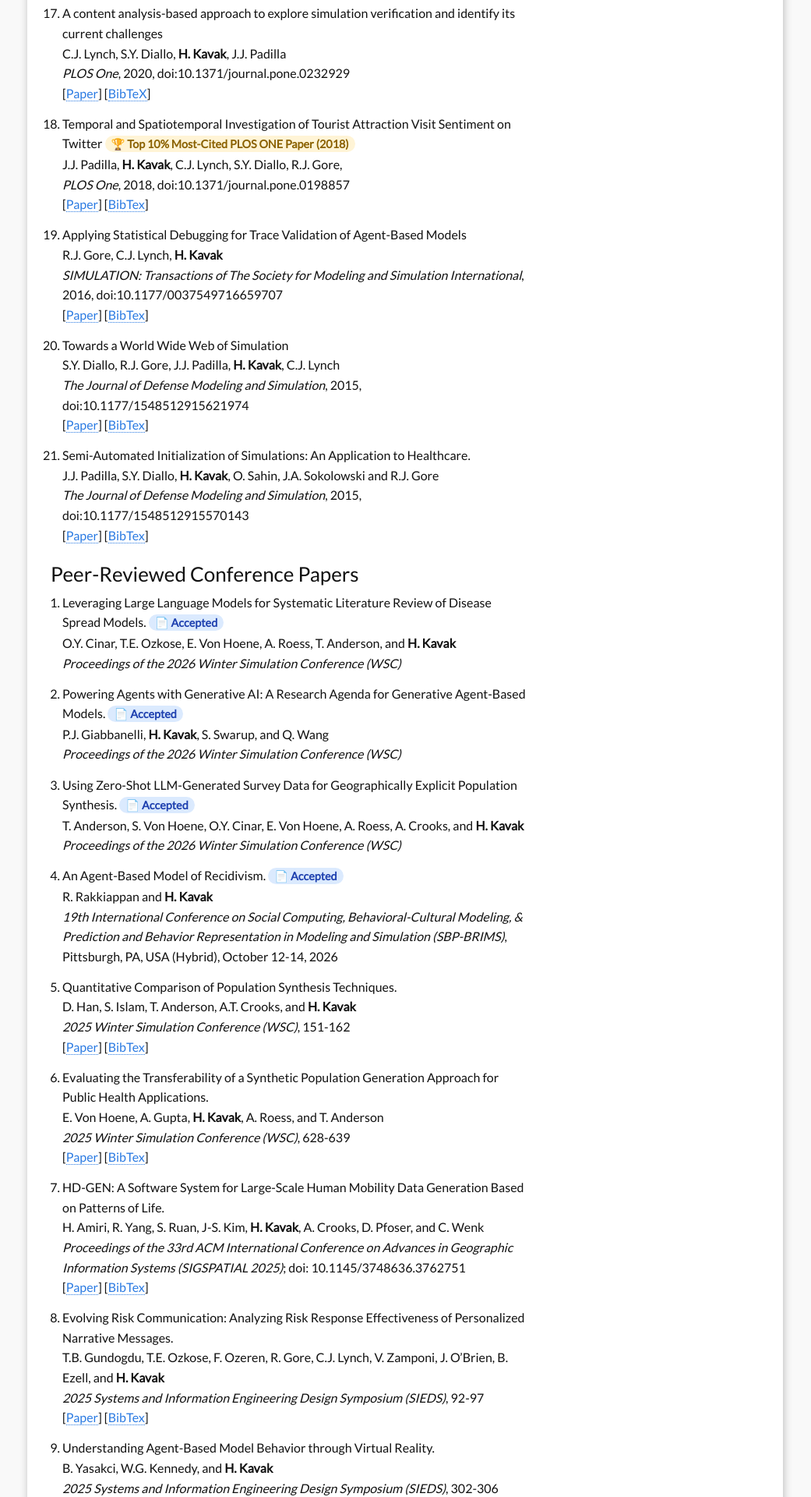
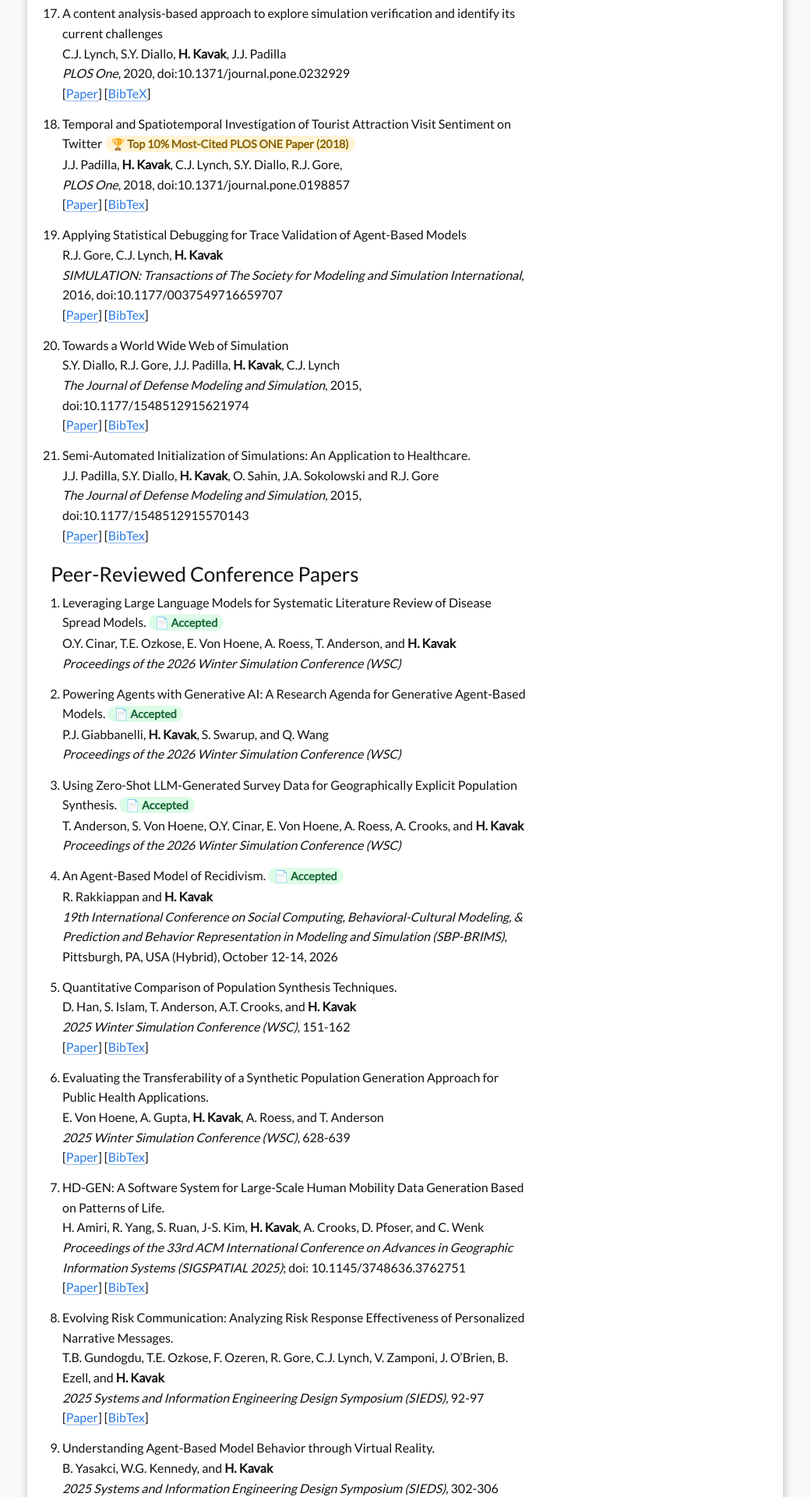
Before and after one commit to hamdikavak/hamdikavak.github.io, a Jekyll site: the page built from c5_publications.md, in a window 1280 px wide. Shown: the part 2966-4886 px from the top of the page at 78% size, without its empty margins (120-1161 px from the left). Built offline with Jekyll 4.4.1, drawn with Linux system fonts in a browser that asks for light colours; nearby versions of some CDN libraries.

Commit message:
Change Accepted badge color to green

```diff
--- a/c5_publications.md
+++ b/c5_publications.md
@@ -159,19 +159,19 @@ This page showcases my publications, organized by categories such as journal art
 ### Peer-Reviewed Conference Papers
 
 
-70. Leveraging Large Language Models for Systematic Literature Review of Disease Spread Models. <span style="background-color:#dbeafe; color:#1e40af; padding:2px 8px; border-radius:12px; font-weight:600; font-size:0.9em; white-space:nowrap;">📄 Accepted</span>
+70. Leveraging Large Language Models for Systematic Literature Review of Disease Spread Models. <span style="background-color:#dcfce7; color:#166534; padding:2px 8px; border-radius:12px; font-weight:600; font-size:0.9em; white-space:nowrap;">📄 Accepted</span>
      O.Y. Cinar, T.E. Ozkose, E. Von Hoene, A. Roess, T. Anderson, and <strong>H. Kavak</strong>
      <em>Proceedings of the 2026 Winter Simulation Conference (WSC)</em>
 
-70. Powering Agents with Generative AI: A Research Agenda for Generative Agent-Based Models. <span style="background-color:#dbeafe; color:#1e40af; padding:2px 8px; border-radius:12px; font-weight:600; font-size:0.9em; white-space:nowrap;">📄 Accepted</span>
+70. Powering Agents with Generative AI: A Research Agenda for Generative Agent-Based Models. <span style="background-color:#dcfce7; color:#166534; padding:2px 8px; border-radius:12px; font-weight:600; font-size:0.9em; white-space:nowrap;">📄 Accepted</span>
      P.J. Giabbanelli, <strong>H. Kavak</strong>, S. Swarup, and Q. Wang
      <em>Proceedings of the 2026 Winter Simulation Conference (WSC)</em>
 
-70. Using Zero-Shot LLM-Generated Survey Data for Geographically Explicit Population Synthesis. <span style="background-color:#dbeafe; color:#1e40af; padding:2px 8px; border-radius:12px; font-weight:600; font-size:0.9em; white-space:nowrap;">📄 Accepted</span>
+70. Using Zero-Shot LLM-Generated Survey Data for Geographically Explicit Population Synthesis. <span style="background-color:#dcfce7; color:#166534; padding:2px 8px; border-radius:12px; font-weight:600; font-size:0.9em; white-space:nowrap;">📄 Accepted</span>
      T. Anderson, S. Von Hoene, O.Y. Cinar, E. Von Hoene, A. Roess, A. Crooks, and <strong>H. Kavak</strong>
      <em>Proceedings of the 2026 Winter Simulation Conference (WSC)</em>
 
-70. An Agent-Based Model of Recidivism. <span style="background-color:#dbeafe; color:#1e40af; padding:2px 8px; border-radius:12px; font-weight:600; font-size:0.9em; white-space:nowrap;">📄 Accepted</span>
+70. An Agent-Based Model of Recidivism. <span style="background-color:#dcfce7; color:#166534; padding:2px 8px; border-radius:12px; font-weight:600; font-size:0.9em; white-space:nowrap;">📄 Accepted</span>
      R. Rakkiappan and <strong>H. Kavak</strong>
      <em>19th International Conference on Social Computing, Behavioral-Cultural Modeling, & Prediction and Behavior Representation in Modeling and Simulation (SBP-BRIMS)</em>, Pittsburgh, PA, USA (Hybrid), October 12-14, 2026
 
```
